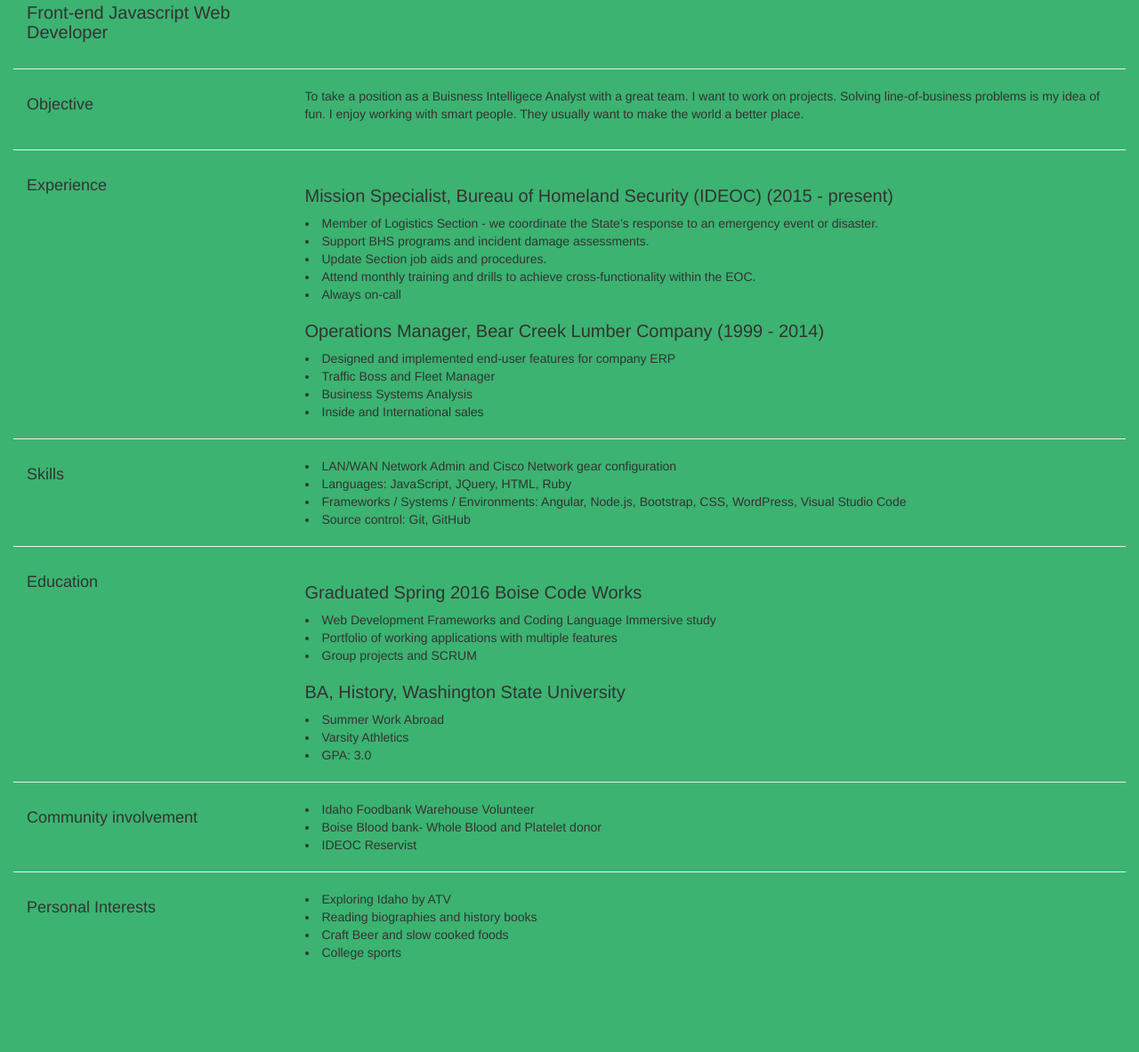
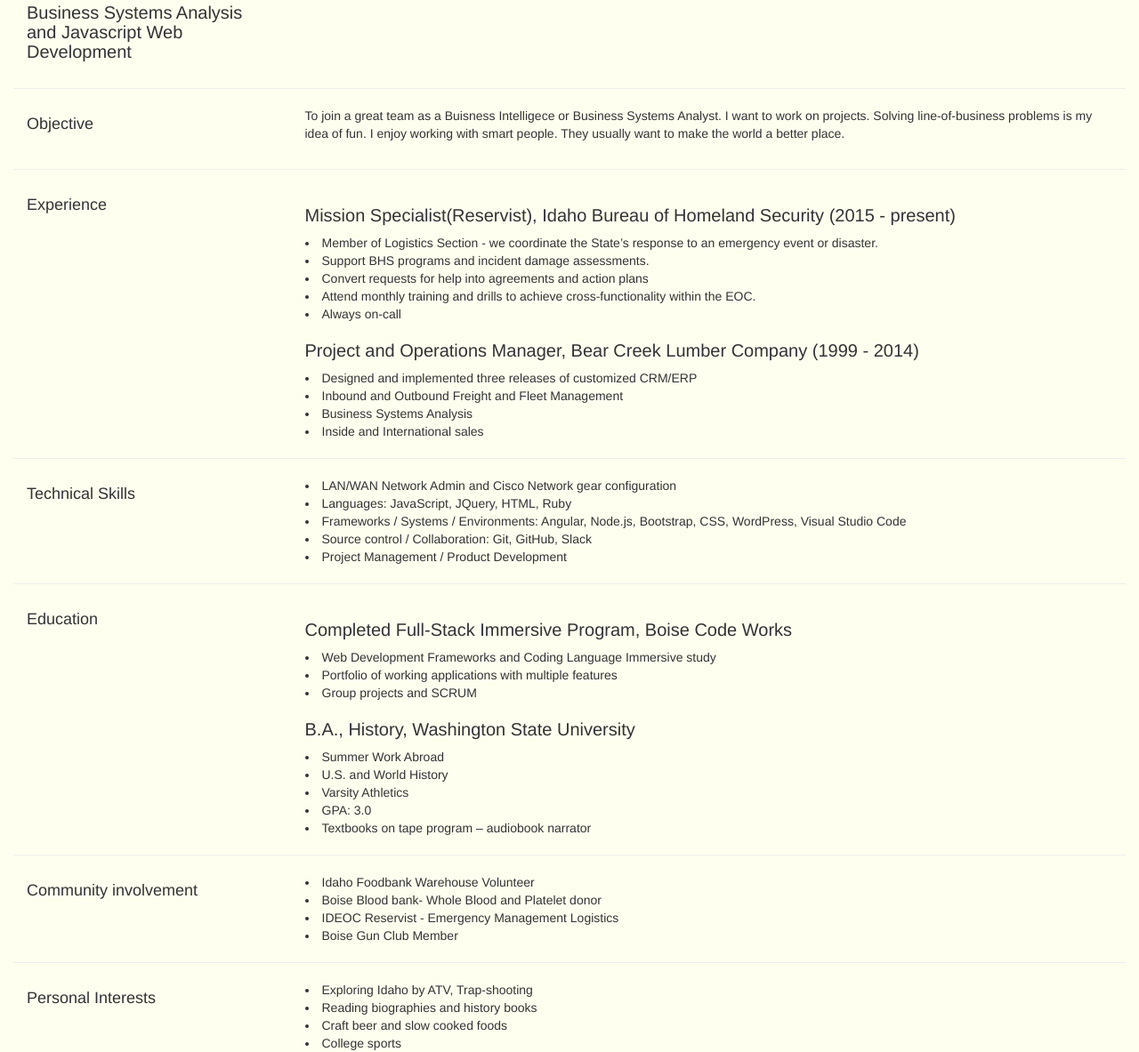
Before and after one commit to JamesWitkowski/resume, a plain HTML site: page index.html in a window 1280 px wide. Shown: the part 259-1442 px from the top of the page at 89% size. Before the commit the page ends 1340 px from the top, so only its background shows below. Drawn offline with nearby package versions, Linux system fonts and the light colour scheme.

Commit message:
style and content updates

```diff
--- a/assets/styles/style.css
+++ b/assets/styles/style.css
@@ -1,6 +1,6 @@
 
 body {
-    background-color: mediumseagreen;
+    background-color: ivory;
 }
 .name {
     font-size: 20px;
--- a/index.html
+++ b/index.html
@@ -20,12 +20,12 @@
                 </div>
                 <div class="col-md-6 col-sm-8">
                     <h1 class="name">James Witkowski</h1>
-                    <h3>Front-end Javascript Web Developer</h3>
+                    <h3>Business Systems Analysis and Javascript Web Development</h3>
                 </div>
             </div>
             <div class="col-md-6 col-sm-4">
-                <a href="mailto:jpwboise@gmail.com">
-                    <p class="email">jpwboise@gmail.com</p>
+                <a href="http://www.jameswitkowski.com">
+                    <p class="email">jameswitkowski.com</p>
                 </a>
                 <p class="address">2412 S. Mariner Way Boise, Idaho 83706 | Tel: (509) 322-6480</p>
             </div>
@@ -50,7 +50,7 @@
                     <h4>Objective</h4>
                 </div>
                 <div class="col-sm-9">
-                    <p>To take a position as a Buisness Intelligece Analyst with a great team. I want to work on projects. Solving line-of-business problems is my idea of
+                    <p>To join a great team as a Buisness Intelligece or Business Systems Analyst. I want to work on projects. Solving line-of-business problems is my idea of
                         fun. I enjoy working with smart people. They usually want to make the world a better place.</p>
                 </div>
             </div>
@@ -62,18 +62,18 @@
                     <h4>Experience</h4>
                 </div>
                 <div class="col-sm-9">
-                    <h3>Mission Specialist, Bureau of Homeland Security (IDEOC) (2015 - present)</h3>
+                    <h3>Mission Specialist(Reservist), Idaho Bureau of Homeland Security (2015 - present)</h3>
 
                     <li>Member of Logistics Section - we coordinate the State’s response to an emergency event or disaster.</li>
                     <li>Support BHS programs and incident damage assessments.</li>
-                    <li>Update Section job aids and procedures.</li>
+                    <li>Convert requests for help into agreements and action plans</li>
                     <li>Attend monthly training and drills to achieve cross-functionality within the EOC.</li>
                     <li>Always on-call</li>
 
-                    <h3>Operations Manager, Bear Creek Lumber Company (1999 - 2014)</h3>
+                    <h3>Project and Operations Manager, Bear Creek Lumber Company (1999 - 2014)</h3>
 
-                    <li>Designed and implemented end-user features for company ERP</li>
-                    <li>Traffic Boss and Fleet Manager</li>
+                    <li>Designed and implemented three releases of customized CRM/ERP</li>
+                    <li>Inbound and Outbound Freight and Fleet Management</li>
                     <li>Business Systems Analysis</li>
                     <li>Inside and International sales</li>
                 </div>
@@ -83,13 +83,14 @@
         <div class="row">
             <div class="col-sm-12">
                 <div class="col-sm-3">
-                    <h4>Skills</h4>
+                    <h4>Technical Skills</h4>
                 </div>
                 <div class="col-sm-9">
                     <li>LAN/WAN Network Admin and Cisco Network gear configuration</li>
                     <li>Languages: JavaScript, JQuery, HTML, Ruby</li>
                     <li>Frameworks / Systems / Environments: Angular, Node.js, Bootstrap, CSS, WordPress, Visual Studio Code</li>
-                    <li>Source control: Git, GitHub</li>
+                    <li>Source control / Collaboration: Git, GitHub, Slack</li>
+                    <li>Project Management / Product Development</li>
                 </div>
             </div>
         </div>
@@ -100,16 +101,17 @@
                     <h4>Education</h4>
                 </div>
                 <div class="col-sm-9">
-                    <h3 class="school">Graduated Spring 2016 Boise Code Works</h3>
-
+                    <h3 class="school">Completed Full-Stack Immersive Program, Boise Code Works</h3>
                     <li>Web Development Frameworks and Coding Language Immersive study</li>
                     <li>Portfolio of working applications with multiple features</li>
                     <li>Group projects and SCRUM</li>
 
-                    <h3 class="school">BA, History, Washington State University</h3>
+                    <h3 class="school">B.A., History, Washington State University</h3>
                     <li>Summer Work Abroad</li>
+                    <li>U.S. and World History</li>
                     <li>Varsity Athletics</li>
                     <li>GPA: 3.0</li>
+                    <li>Textbooks on tape program – audiobook narrator</li>
                 </div>
             </div>
         </div>
@@ -124,7 +126,8 @@
 
                     <li>Idaho Foodbank Warehouse Volunteer</li>
                     <li>Boise Blood bank- Whole Blood and Platelet donor</li>
-                    <li>IDEOC Reservist</li>
+                    <li>IDEOC Reservist - Emergency Management Logistics</li>
+                    <li>Boise Gun Club Member</li>
                 </div>
             </div>
         </div>
@@ -136,9 +139,9 @@
             </div>
             <div class="col-sm-9">
 
-               <li>Exploring Idaho by ATV</li>
+               <li>Exploring Idaho by ATV, Trap-shooting</li>
                <li>Reading biographies and history books</li>
-               <li>Craft Beer and slow cooked foods</li>
+               <li>Craft beer and slow cooked foods</li>
 	           <li>College sports</li>
             </div>
         </div>
```
